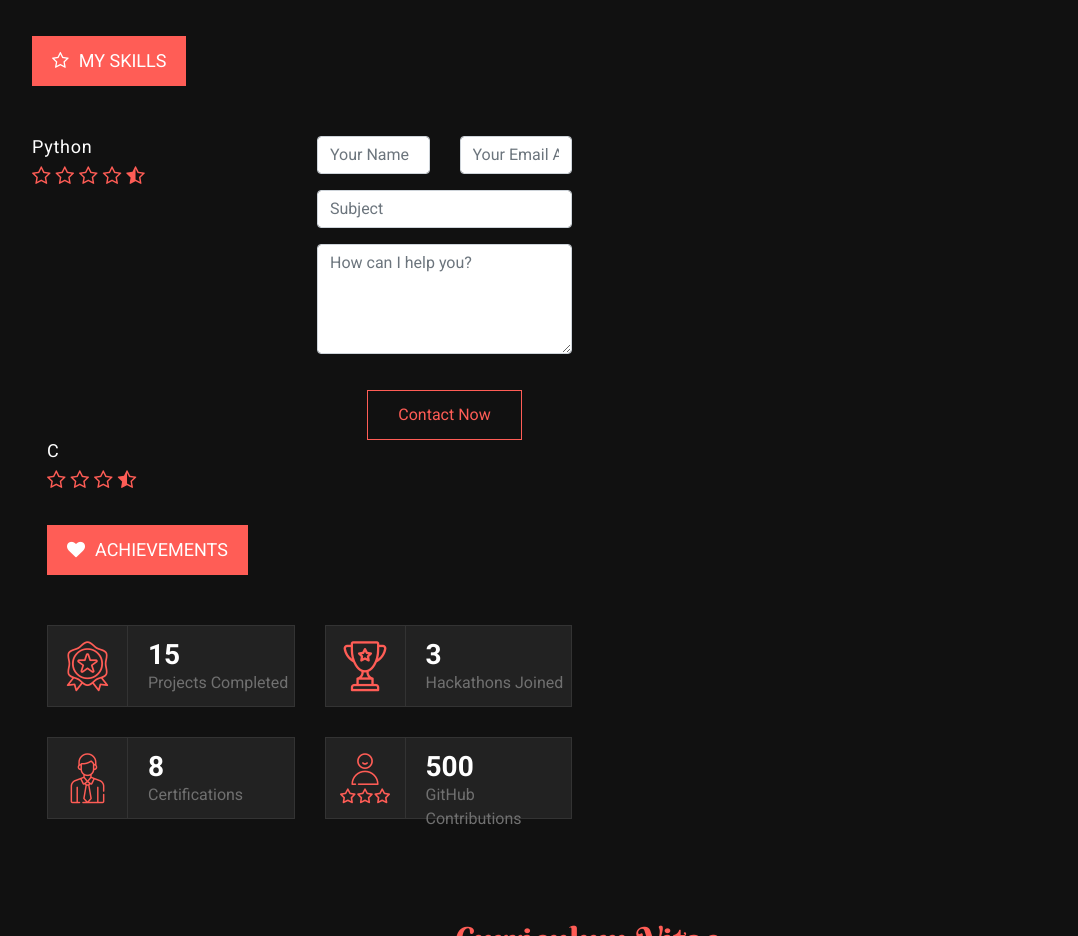
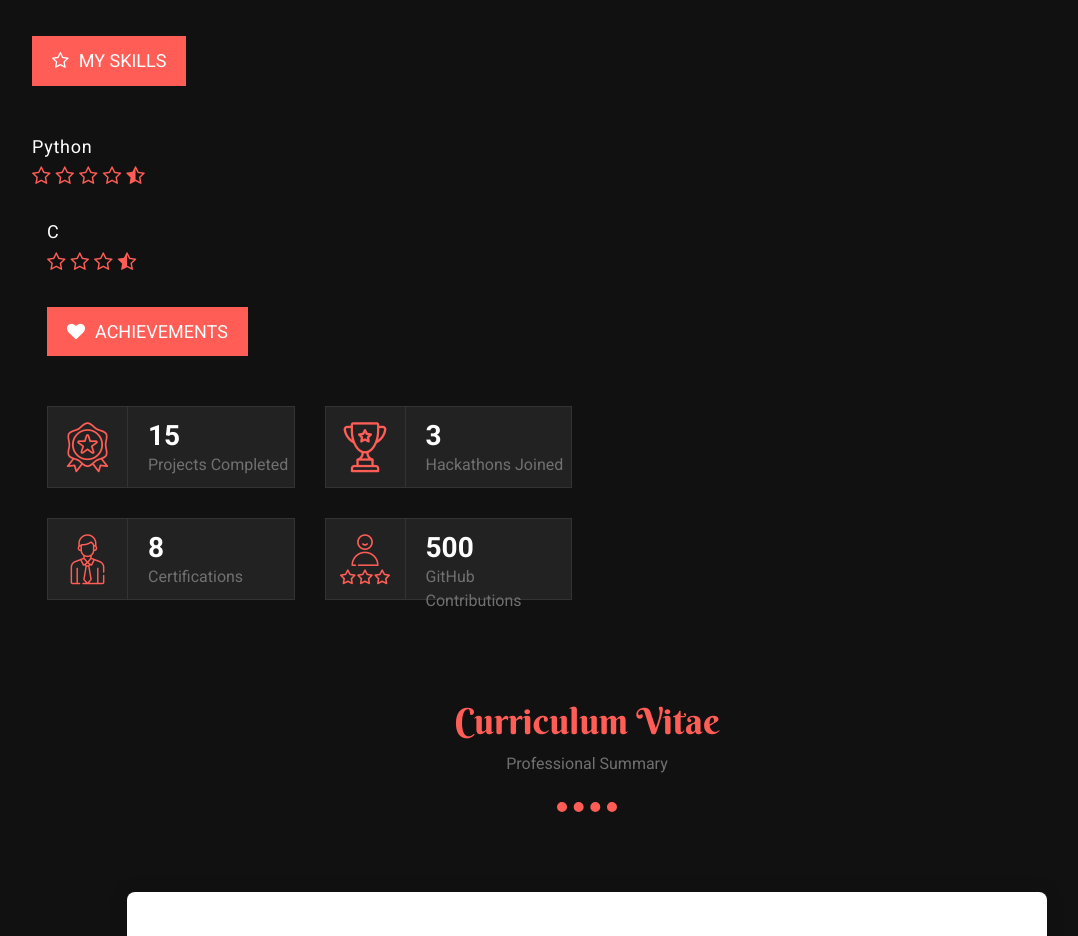
Before and after one commit to jaredroxas/my-website, a website built with webpack: page index.html in a window 1280 px wide. Shown: the part 3820-4756 px from the top of the page, without its empty margins (53-1131 px from the left). Built offline with nearby package versions, Linux system fonts and the light colour scheme; files whose address does not match are found by name.

Commit message:
Update index.html

```diff
--- a/index.html
+++ b/index.html
@@ -346,34 +346,7 @@
 								</div>
 
 								<div class="col-md-6">
-									<form id="contactForm" action="https://formsubmit.co/john_jared_roxas@dlsu.edu.ph" method="POST">
 
-    <input type="hidden" name="_subject" value="New Portfolio Message!">
-    <input type="hidden" name="_captcha" value="false">
-    <input type="hidden" name="_template" value="table">
-
-    <div class="row">
-        <div class="form-group col-md-6 col-sm-6">
-            <input type="text" name="name" class="form-control" placeholder="Your Name" required>
-        </div>
-
-        <div class="form-group col-md-6 col-sm-6">
-            <input type="email" name="email" class="form-control" placeholder="Your Email Address" required>
-        </div>
-
-        <div class="form-group col-md-12 col-sm-12">
-            <input type="text" name="subject_text" class="form-control" placeholder="Subject">
-        </div>
-
-        <div class="form-group col-md-12 col-sm-12">
-            <textarea name="message" id="message" rows="4" class="form-control" placeholder="How can I help you?" required></textarea>
-        </div>
-
-        <div class="col-md-12 col-sm-12 text-center">
-            <button type="submit" class="btn-contact">Contact Now</button>
-        </div>
-    </div>
-</form>
 									</div>
 									<!-- Skill Single End -->
 								</div>
```
